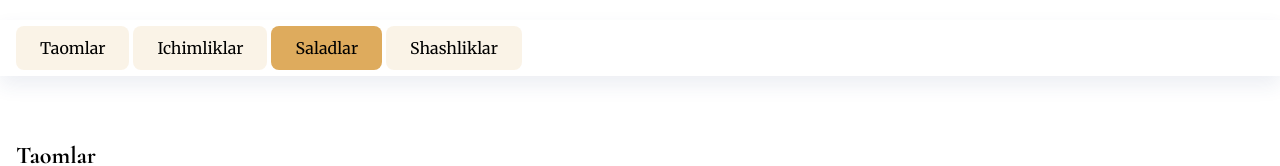
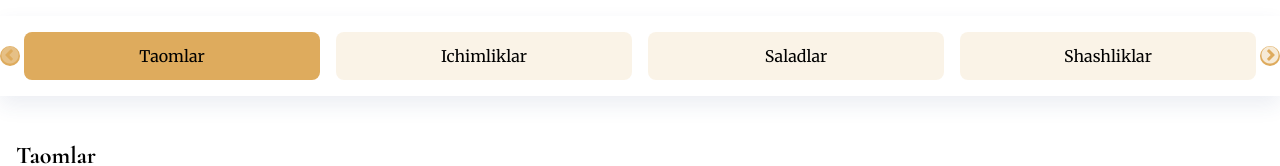
Before and after one commit to shokhruzisroilov/bahor-foods-menu-site, a React (Vite) app: page / in a window 1280 px wide. Shown: the top 166 px of the page. Built offline with nearby package versions, Linux system fonts and the light colour scheme.

Commit message:
slide add

```diff
--- a/index.html
+++ b/index.html
@@ -3,20 +3,32 @@
 	<head>
 		<meta charset="UTF-8" />
 		<link rel="icon" type="image/svg+xml" href="/vite.svg" />
-		<meta name="viewport" content="width=device-width, initial-scale=1.0" />
+		<meta
+			name="viewport"
+			content="width=device-width, initial-scale=1.0, viewport-fit=cover"
+		/>
 		<title>Bahor</title>
+
 		<style>
-			body,
-			html {
+			/* Scrollni faqat to'liq ekran rejimida yo'qotish */
+			html,
+			body {
 				margin: 0;
 				padding: 0;
 				height: 100%;
 				width: 100%;
-				/* overflow: hidden; */
 			}
+
 			#root {
 				width: 100%;
 				height: 100%;
+				overflow: auto; /* Scrollni qaytaradi */
+			}
+
+			/* Agar to'liq ekran rejimi kerak bo'lsa, bu yerga qo'shing */
+			html.fullscreen,
+			body.fullscreen {
+				overflow: hidden; /* Scrollni to'liq ekran rejimida yashiradi */
 			}
 		</style>
 	</head>
@@ -24,7 +36,20 @@
 		<div id="root"></div>
 		<script type="module" src="/src/main.jsx"></script>
 		<script>
-			document.documentElement.requestFullscreen()
+			document.addEventListener('DOMContentLoaded', () => {
+				if (document.documentElement.requestFullscreen) {
+					document.documentElement.requestFullscreen()
+				} else if (document.documentElement.mozRequestFullScreen) {
+					// Firefox
+					document.documentElement.mozRequestFullScreen()
+				} else if (document.documentElement.webkitRequestFullscreen) {
+					// Chrome, Safari and Opera
+					document.documentElement.webkitRequestFullscreen()
+				} else if (document.documentElement.msRequestFullscreen) {
+					// IE/Edge
+					document.documentElement.msRequestFullscreen()
+				}
+			})
 		</script>
 	</body>
 </html>
--- a/src/App.jsx
+++ b/src/App.jsx
@@ -1,9 +1,9 @@
+import Home from './pages/Home'
+import Categories from './components/Categories'
+import Footer from './components/Footer'
 import React, { useState, useEffect } from 'react'
 import { Routes, Route, useLocation } from 'react-router-dom'
 import { categories } from './utils/categories'
-import { foodsData } from './utils/foodsData'
-import Categories from './components/Categories'
-import Home from './pages/Home'
 
 const App = () => {
 	const [activeCategory, setActiveCategory] = useState(categories[0].id)
@@ -53,6 +53,7 @@ const App = () => {
 					<Route path='/' element={<Home />} />
 				</Routes>
 			</div>
+			<Footer />
 		</div>
 	)
 }
--- a/src/components/Categories.jsx
+++ b/src/components/Categories.jsx
@@ -1,27 +1,107 @@
+import React from 'react'
 import { Link } from 'react-router-dom'
+import Slider from 'react-slick'
 import { categories } from '../utils/categories'
 
 const Categories = ({ activeCategory }) => {
+	const settings = {
+		dots: false,
+		infinite: false,
+		speed: 500,
+		slidesToShow: 4,
+		slidesToScroll: 1,
+		arrows: true,
+		nextArrow: <NextArrow />,
+		prevArrow: <PrevArrow />,
+		responsive: [
+			{
+				breakpoint: 1024,
+				settings: {
+					slidesToShow: categories.length,
+					slidesToScroll: 1,
+					infinite: true,
+					dots: false,
+				},
+			},
+			{
+				breakpoint: 600,
+				settings: {
+					slidesToShow: 4,
+					slidesToScroll: 1,
+					initialSlide: 2,
+				},
+			},
+			{
+				breakpoint: 480,
+				settings: {
+					slidesToShow: 3,
+					slidesToScroll: 1,
+				},
+			},
+			{
+				breakpoint: 350,
+				settings: {
+					slidesToShow: 2,
+					slidesToScroll: 1,
+				},
+			},
+		],
+	}
+
 	return (
-		<nav className='fixed top-5 right-0 left-0 bg-white p-4 shadow-custom z-10'>
-			<ul className='flex space-x-1'>
+		<nav className='fixed top-4 right-0 left-0 bg-white p-4 shadow-custom z-10'>
+			<Slider {...settings}>
 				{categories.map(category => (
-					<li key={category.id}>
+					<div key={category.id} className='px-2'>
 						<Link
 							to={`/#${category.id}`}
-							className={` ${
+							className={`block ${
 								activeCategory === category.id
-									? 'py-3 px-6 bg-[#deab5d] rounded-[8px] text-base text-black font-merriweather'
-									: 'py-3 px-6 bg-[#deab5d26] rounded-[8px] text-base text-black font-merriweather'
+									? 'py-3 px-2 text-center bg-[#deab5d] rounded-[8px] text-base text-black font-merriweather'
+									: 'py-3 px-2 text-center bg-[#deab5d26] rounded-[8px] text-base text-black font-merriweather'
 							}`}
 						>
 							{category.name}
 						</Link>
-					</li>
+					</div>
 				))}
-			</ul>
+			</Slider>
 		</nav>
 	)
 }
 
+const NextArrow = props => {
+	const { className, style, onClick } = props
+	return (
+		<div
+			className={className}
+			style={{
+				...style,
+				display: 'block',
+				background: '#deab5d',
+				borderRadius: '50%',
+				right: '-16px',
+			}}
+			onClick={onClick}
+		/>
+	)
+}
+
+const PrevArrow = props => {
+	const { className, style, onClick } = props
+	return (
+		<div
+			className={className}
+			style={{
+				...style,
+				display: 'block',
+				background: '#deab5d',
+				borderRadius: '50%',
+				left: '-16px',
+			}}
+			onClick={onClick}
+		/>
+	)
+}
+
 export default Categories
--- a/src/components/Footer.jsx
+++ b/src/components/Footer.jsx
@@ -1,7 +1,21 @@
+// src/components/Footer.jsx
 import React from 'react'
 
 const Footer = () => {
-	return <div>Footer</div>
+	return (
+		<footer className='bg-white text-black py-8'>
+			<div className='container mx-auto text-center'>
+				<h1 className='text-2xl font-bold mb-4 font-merriweather'>
+					Bahor restoranni
+				</h1>
+
+				<p className='text-[14px]'>
+					Manzil: 123 Restoran Ko'chasi, Karshi, O'zbekiston
+				</p>
+				<p className='text-[14px]'>Telefon: +998 (90) 123-45-67</p>
+			</div>
+		</footer>
+	)
 }
 
 export default Footer
--- a/src/components/ProductItem.jsx
+++ b/src/components/ProductItem.jsx
@@ -1,16 +1,24 @@
-const ProductItem = ({ name, price, img }) => {
+import React from 'react'
+
+const ProductItem = ({ filteredFood }) => {
 	return (
-		<div className='px-2 py-3 border-[1px] border-solid border-[#FED718] cursor-pointer hover:shadow-lg'>
+		<div className='food-item bg-white shadow-xl rounded-lg overflow-hidden w-full max-w-sm mx-auto mb-6 transition-transform transform hover:scale-105 border-[1px] border-[#deab5d26] hover:border-[1px] hover:border-[#deab5d]'>
 			<img
-				src={img}
-				className='rounded-[10px] bg-white w-full max-h-[150px] object-cover'
+				src={filteredFood.img}
+				alt={filteredFood.name}
+				className='w-full min-h-[150px] object-cover'
+				onError={e => {
+					e.target.src = 'https://via.placeholder.com/150'
+				}}
 			/>
-			<h3 className='pt-3 text-base font-normal leading-[18px] tracking-[0%] text-center'>
-				{name}
-			</h3>
-			<p className='pt-1 text-[14px] font-normal leading-[18px] tracking-[0%] text-center'>
-				{price} so'm
-			</p>
+			<div className='p-6'>
+				<h2 className='text-lg font-bold font-merriweather text-gray-800 mb-2'>
+					{filteredFood.name}
+				</h2>
+				<p className='text-md font-semibold font-merriweather text-gray-600'>
+					{filteredFood.price}
+				</p>
+			</div>
 		</div>
 	)
 }
--- a/src/components/Search.jsx
+++ /dev/null
@@ -1,23 +0,0 @@
-import { useState } from 'react'
-import { searchIcon } from '../assets'
-
-const Search = () => {
-	const [search, setSearch] = useState('')
-	return (
-		<div className='px-4 pt-5'>
-			<div className='relative flex justify-between items-center w-full h-[50px] border-[1px] border-[#989898] rounded-[16px]'>
-				<input
-					type='text'
-					placeholder='Qidirish...'
-					className='w-full h-full font-normal text-[14px] rounded-[16px] pl-4 outline-none'
-					onChange={e => setSearch(e.target.value)}
-				/>
-				<div className='absolute right-4 cursor-pointer'>
-					<img src={searchIcon} alt='search icon' className='w-6 h-6' />
-				</div>
-			</div>
-		</div>
-	)
-}
-
-export default Search
--- a/src/layout/Layout.jsx
+++ /dev/null
@@ -1,16 +0,0 @@
-import React from 'react'
-import { Categories, Header, Search } from '../components'
-import { Outlet } from 'react-router-dom'
-
-const Layout = () => {
-	return (
-		<>
-			<Header />
-			<Search />
-			<Categories />
-			<Outlet />
-		</>
-	)
-}
-
-export default Layout
--- a/src/main.jsx
+++ b/src/main.jsx
@@ -4,6 +4,9 @@ import App from './App.jsx'
 import './index.css'
 import { BrowserRouter } from 'react-router-dom'
 import { HashRouter } from 'react-router-dom'
+// src/index.js yoki App.js faylida import qiling
+import 'slick-carousel/slick/slick.css'
+import 'slick-carousel/slick/slick-theme.css'
 
 ReactDOM.createRoot(document.getElementById('root')).render(
 	<React.StrictMode>
--- a/src/pages/Home.jsx
+++ b/src/pages/Home.jsx
@@ -1,6 +1,7 @@
 import React from 'react'
 import { categories } from '../utils/categories'
 import { foodsData } from '../utils/foodsData'
+import ProductItem from '../components/ProductItem'
 
 const Home = () => {
 	return (
@@ -14,27 +15,10 @@ const Home = () => {
 						{foodsData
 							.filter(food => food.category === category.id)
 							.map(filteredFood => (
-								<div
+								<ProductItem
 									key={filteredFood.id}
-									className='food-item bg-white shadow-xl rounded-lg overflow-hidden w-full max-w-sm mx-auto mb-6 transition-transform transform hover:scale-105 border-[1px] border-[#deab5d26] hover:border-[1px] hover:border-[#deab5d]'
-								>
-									<img
-										src={filteredFood.img}
-										alt={filteredFood.name}
-										className='w-full min-h-[150px] object-cover'
-										onError={e => {
-											e.target.src = 'https://via.placeholder.com/150'
-										}}
-									/>
-									<div className='p-6'>
-										<h2 className='text-lg font-bold font-merriweather text-gray-800 mb-2'>
-											{filteredFood.name}
-										</h2>
-										<p className='text-md font-semibold font-merriweather text-gray-600'>
-											{filteredFood.price}
-										</p>
-									</div>
-								</div>
+									filteredFood={filteredFood}
+								/>
 							))}
 					</div>
 				</div>
--- a/src/utils/categories.js
+++ b/src/utils/categories.js
@@ -3,4 +3,5 @@ export const categories = [
 	{ id: 'drinks', name: 'Ichimliklar' },
 	{ id: 'salads', name: 'Saladlar' },
 	{ id: 'shasha', name: 'Shashliklar' },
+	{ id: 'cocktail', name: 'Koktel' },
 ]
```
